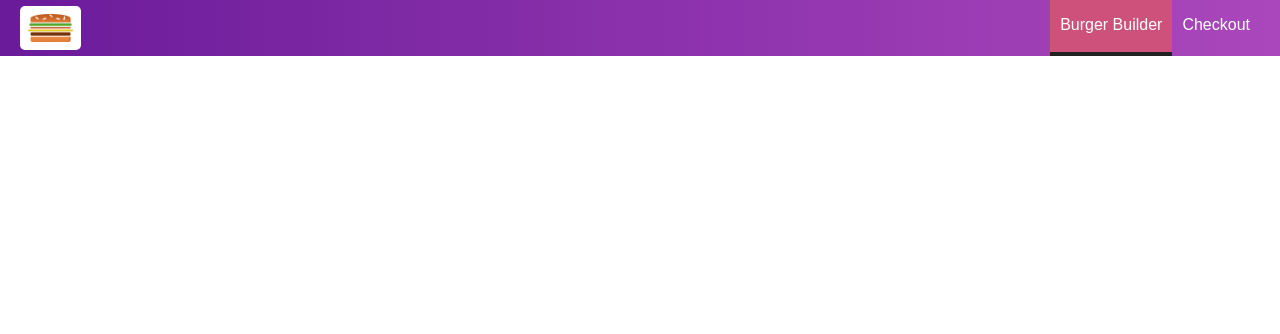
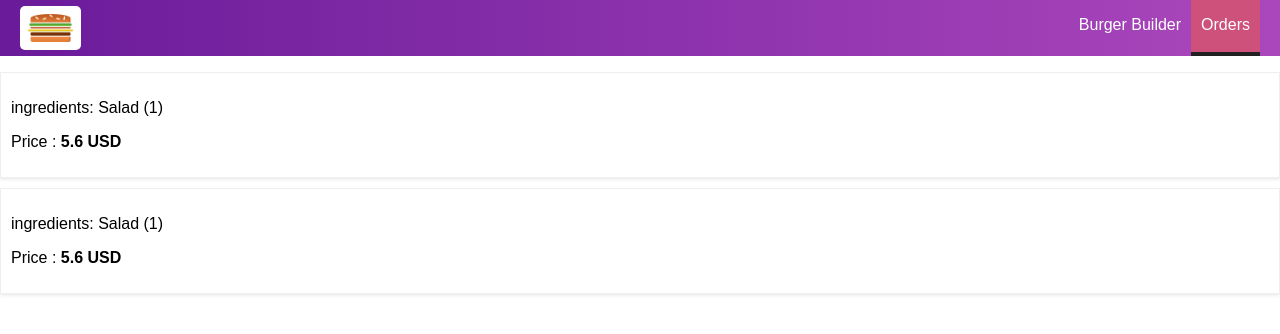
Before and after one commit to delaramesfahani/BurgerBuilder, a React (Create React App) app: page /orders in a window 1280 px wide. Shown: the top 334 px of the page. Built offline with nearby package versions, Linux system fonts and the light colour scheme; the HTML template or start-up script is replaced by a standard one.

Commit message:
Orders Page is created

```diff
--- a/src/App.js
+++ b/src/App.js
@@ -3,6 +3,7 @@
 import BurgerBuilder from './containers/BurgerBuilder/BurgerBuilder'
 import Checkout from './containers/Checkout/checkout'
 import { Route, Switch } from 'react-router-dom'
+import Orders from './containers/Orders/orders'
 
 class App extends Component {
   render () {
@@ -10,7 +11,8 @@
       <div>
         <Layout>
           <Switch>
-            <Route path='/checkout' component={Checkout} />
+            <Route path='/checkout/' component={Checkout} />
+            <Route path='/orders/' component={Orders} />
             <Route path='/' exact component={BurgerBuilder} />
           </Switch>
         </Layout>
--- a/src/components/Navigation/NavigationItems/navItem.css
+++ b/src/components/Navigation/NavigationItems/navItem.css
@@ -6,6 +6,7 @@
     width: auto;
 
 }
+
 
 .navigationItem a {
     color: #AB47BC;
--- a/src/components/Navigation/NavigationItems/navItem.js
+++ b/src/components/Navigation/NavigationItems/navItem.js
@@ -1,11 +1,15 @@
 import React from 'react'
 import './navItem.css'
+import { NavLink } from 'react-router-dom'
 
 const navigationItem = (props) => (
   <li className='navigationItem'>
-    <a href={props.Link} className={props.active ? 'navigationItem active' : null}>
-      {props.children}
-    </a>
+    <NavLink
+      exact={props.exact}
+      to={props.link}
+      activeClassName='active'
+    >{props.children}
+    </NavLink>
   </li>
 )
 
--- a/src/components/Navigation/NavigationItems/navigationItems.js
+++ b/src/components/Navigation/NavigationItems/navigationItems.js
@@ -4,8 +4,8 @@
 
 const navigationItems = () => (
   <ul className='NavigationItems'>
-    <NavigationItem link='/' active>Burger Builder</NavigationItem>
-    <NavigationItem link='/'>Checkout</NavigationItem>
+    <NavigationItem link='/' exact>Burger Builder</NavigationItem>
+    <NavigationItem link='/orders'>Orders</NavigationItem>
   </ul>
 )
 
--- /dev/null
+++ b/src/components/Order/Orders/orders.css
@@ -0,0 +1,8 @@
+.ordercontainer {
+    width: 100%;
+    border: 1px solid #eee;
+    box-shadow: 0 2px 3px #eee;
+    padding: 10px;
+    margin: 10px auto;
+    box-sizing: border-box;
+}
--- /dev/null
+++ b/src/components/Order/Orders/orders.js
@@ -0,0 +1,11 @@
+import React from 'react'
+import './orders.css'
+
+const order = (props) => (
+  <div className='ordercontainer'>
+    <p>ingredients: Salad (1)</p>
+    <p>Price : <strong>5.6 USD</strong> </p>
+  </div>
+)
+
+export default order
--- a/src/containers/Checkout/checkout.js
+++ b/src/containers/Checkout/checkout.js
@@ -1,7 +1,7 @@
 import React from 'react'
 import CheckoutSummary from '../../components/Order/checkoutSummary/checkoutSummary'
 // import { Route } from 'react-router-dom'
-import ContactOrder from '../Checkout/contactOrder/contactOrder'
+// import ContactOrder from '../Checkout/contactOrder/contactOrder'
 
 class Checkout extends React.Component{
     state = {
@@ -13,7 +13,7 @@
         }
     }
 
-    componentDidMount () {
+    componentWillMount () {
        // console.log('props::', this.props)
         const query = new URLSearchParams(this.props.location.search)
         const updatedIngredients = {}
@@ -50,7 +50,7 @@
 
                  */}
 
-                 <ContactOrder ingredients={this.state.ingredients} />
+                 {/* <ContactOrder ingredients={this.state.ingredients} /> */}
             </div>
         )
     }
--- a/src/containers/Checkout/contactOrder/contactOrder.js
+++ b/src/containers/Checkout/contactOrder/contactOrder.js
@@ -3,6 +3,7 @@
 import './contactOrder.css'
 import axios from '../../../axios-orders'
 import Spinner from '../../../components/UI/Spinner/spinner'
+import { withRouter } from 'react-router-dom'
 
 class ContactOrder extends React.Component {
   constructor () {
@@ -31,7 +32,11 @@
     }
 
     axios.post('/orders.json', orders)
-      .then(response => this.setState({ loading: false }))
+      .then(response => {
+        this.setState({ loading: false })
+        this.props.history.push('/')
+      })
+
       .catch(error => this.setState({ loading: false }))
   }
 
@@ -56,4 +61,4 @@
     )
   }
 }
-export default ContactOrder
+export default withRouter(ContactOrder)
--- /dev/null
+++ b/src/containers/Orders/orders.js
@@ -0,0 +1,15 @@
+import React from 'react'
+import Order from '../../components/Order/Orders/orders'
+import { withRouter } from 'react-router-dom'
+
+class Orders extends React.Component {
+  render () {
+    return (
+      <div>
+        <Order />
+        <Order />
+      </div>
+    )
+  }
+}
+export default Orders
```
